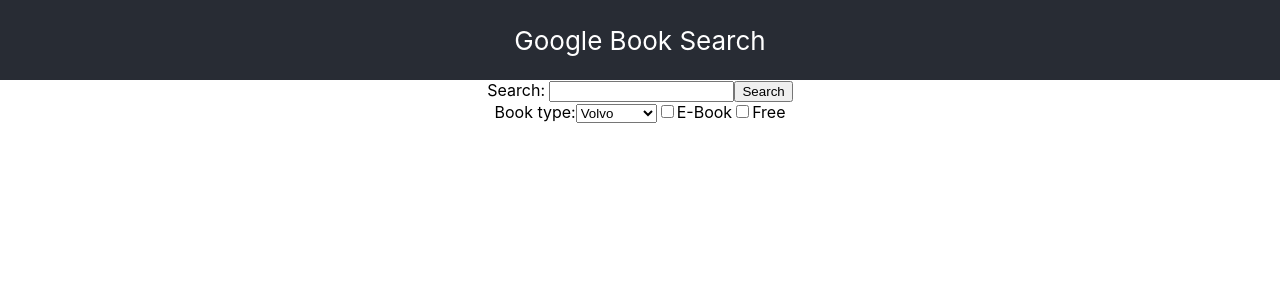
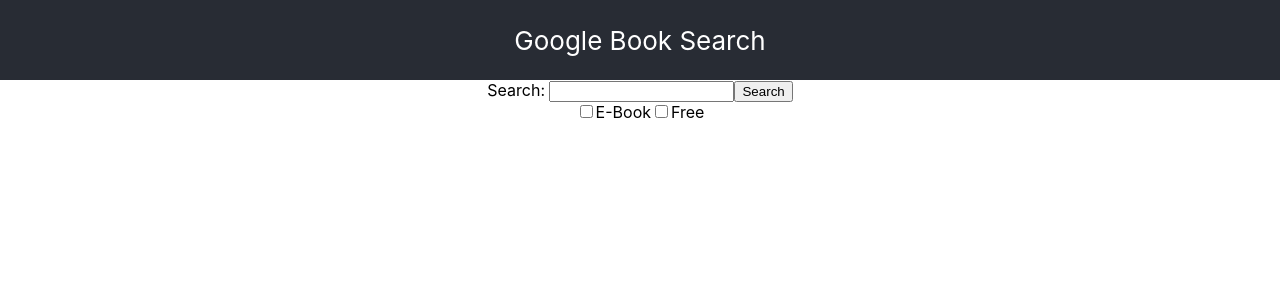
Before and after one commit to thinkful-ei-bee/joel-silas-book-search, a React (Create React App) app: page / in a window 1280 px wide. Shown: the top 300 px of the page. Built offline with nearby package versions, Linux system fonts and the light colour scheme.

Commit message:
remove dropdown

```diff
--- a/src/component/filter/filter.js
+++ b/src/component/filter/filter.js
@@ -6,13 +6,13 @@
 
     <div>
       <form>
-        Book type:
+        {/* Book type:
         <select>
           <option value="volvo">Volvo</option>
           <option value="saab">Saab</option>
           <option value="mercedes">Mercedes</option>
           <option value="audi">Audi</option>
-        </select>
+        </select>  */}
         <input id="isEbook" type="checkbox" onChange={props.handleFilterIsEbook} />E-Book
         <input id="isFree" type="checkbox" onChange={props.handleFilterIsBookFree} />Free
 
```
